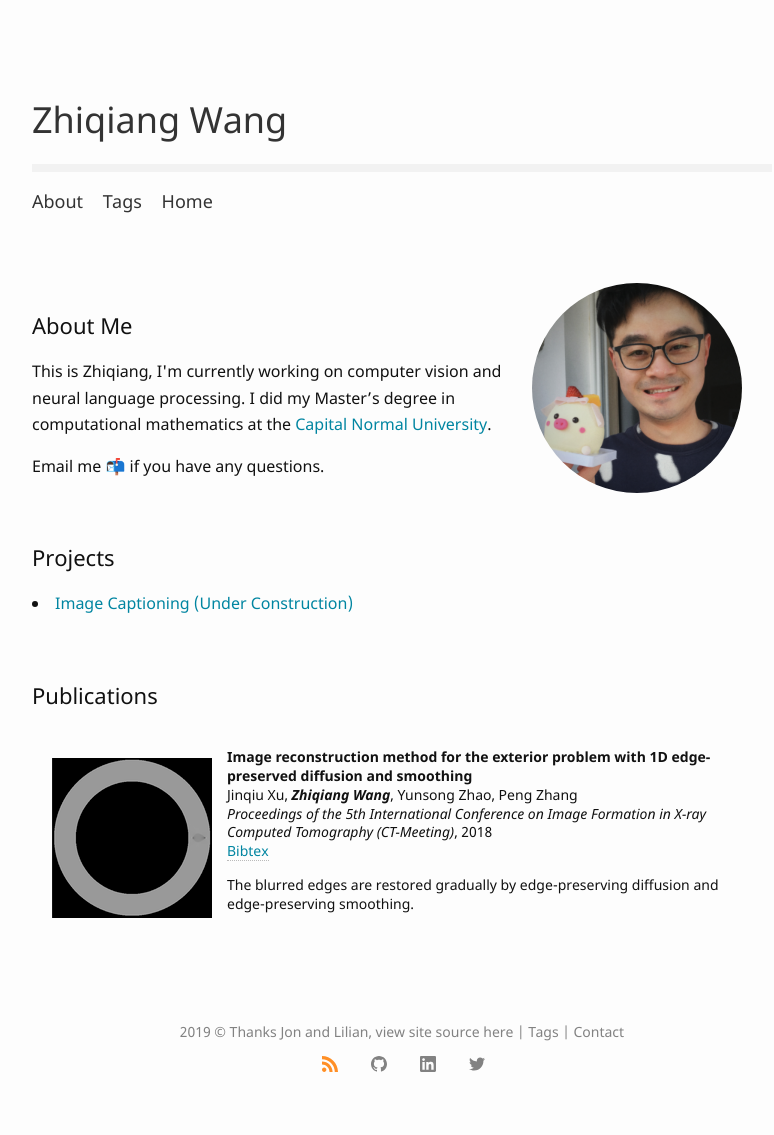
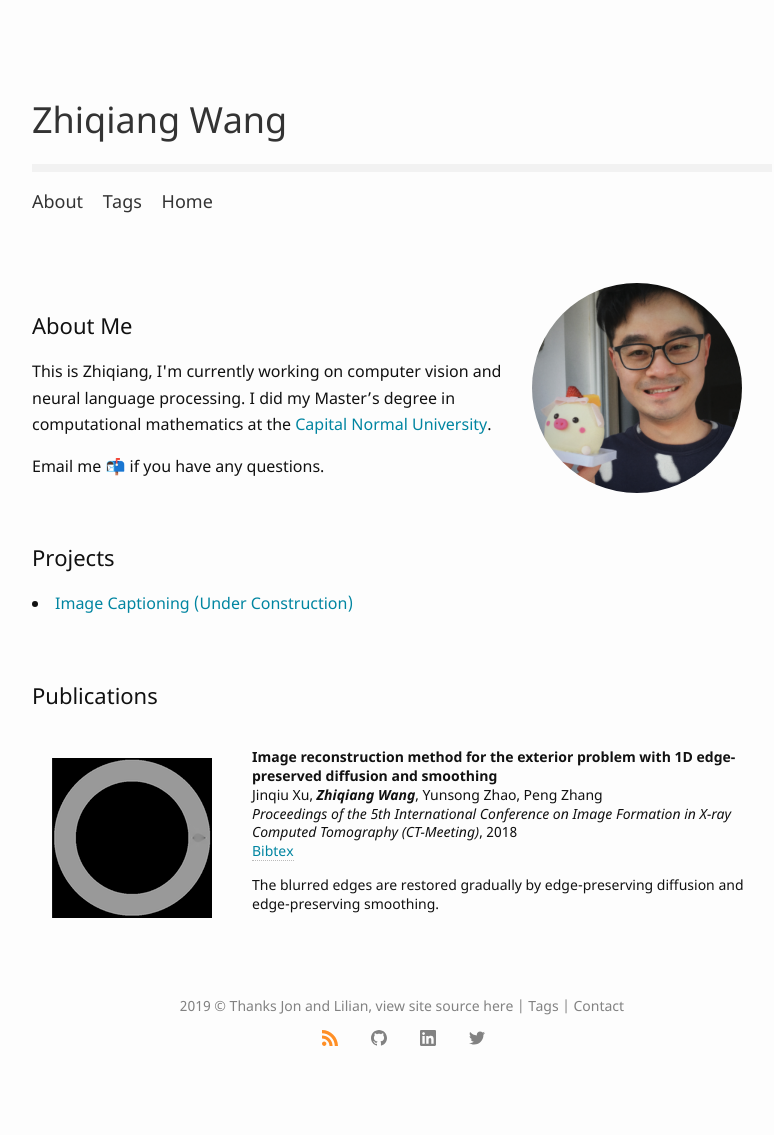
Before and after one commit to zhiqwang/zhiqwang.github.io, a Jekyll site: the page built from about.html, in a window 1280 px wide. Shown: the whole page, without its empty margins (238-1012 px from the left). Built offline with Jekyll 4.4.1, drawn with Linux system fonts in a browser that asks for light colours; after the commit the page ends 1108 px from its top, so only the background shows below that.

Commit message:
Consolidating css from Jon

```diff
--- a/about.html
+++ b/about.html
@@ -18,12 +18,10 @@ permalink: /about/
   </p>
 
   <h2 class="page-heading">Publications</h2>
-  <table width="100%" border="0" align="center" cellspacing="5px" cellpadding="15px">
-    <tr>
-      <td>
-        <table width="100%" border="0" align="center" cellspacing="0" cellpadding="0">
+
+  <table style="width:100%;border:0px;border-spacing:0px;border-collapse:separate;margin-right:auto;margin-left:auto;"><tbody>
     <tr onmouseout="edgepreserved_stop()" onmouseover="edgepreserved_start()">
-            <td width="25%">
+      <td style="padding:20px;width:25%;vertical-align:middle">
         <div class="one">
           <div class="two" id='edgepreserved_image'>
             <img src="{{ "/assets/images/edgepreserved_after.png" | relative_url }}">
@@ -41,7 +39,7 @@ permalink: /about/
           edgepreserved_stop()
         </script>
       </td>
-            <td valign="middle" width="75%">
+      <td style="padding:20px;width:75%;vertical-align:middle">
         <papertitle>Image reconstruction method for the exterior problem with 1D edge-preserved diffusion and smoothing</papertitle>
         <br>
         Jinqiu Xu, <em><strong>Zhiqiang Wang</strong></em>, Yunsong Zhao, Peng Zhang
@@ -51,15 +49,11 @@ permalink: /about/
         <span class="post-meta">
           <a class="code-link" href="{{ "/assets/data/XuCTMeeting2018.bib" | relative_url }}">Bibtex</a>
         </span>
+        <br>
         <p></p>
         <p>The blurred edges are restored gradually by edge-preserving diffusion and edge-preserving smoothing.</p>
       </td>
     </tr>
-        </table>
-
-      </td>
-    </tr>
-  </table>
-  <br>
+  </tbody></table>
 
 </div>
```
Lines whose indentation alone changed are shown as unchanged.
